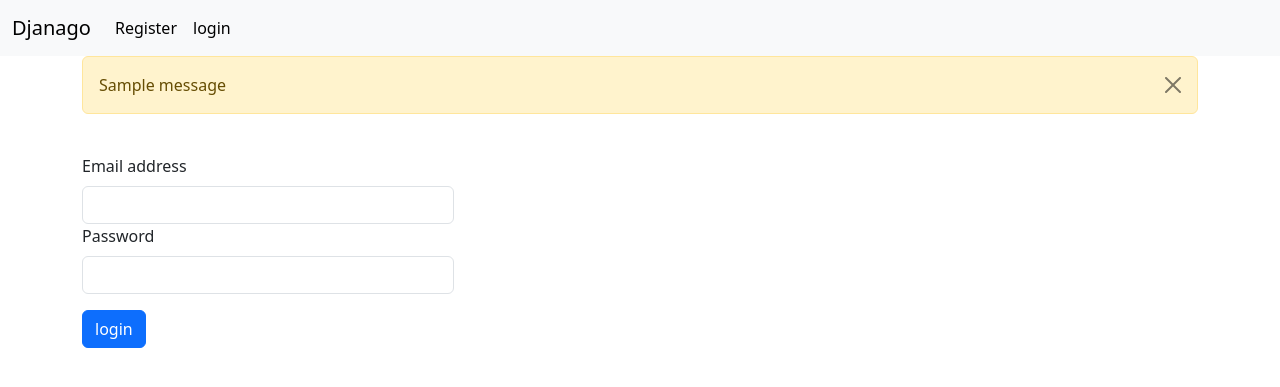
After one commit to yashpal96/DJANGOCRM, a Django app: page /login/ in a window 1280 px wide. The commit adds this page. Shown: the top 387 px of the page. Run offline with Django 5.2, Linux system fonts and the light colour scheme; tables that the repository leaves empty hold one stand-in row (values such as "Sample post"); one stand-in notice (Sample message) is shown.

Commit message:
registration

```diff
--- /dev/null
+++ b/website/templates/base.html
@@ -0,0 +1,29 @@
+<!doctype html>
+<html lang="en">
+  <head>
+    <meta charset="utf-8">
+    <meta name="viewport" content="width=device-width, initial-scale=1">
+    <title> Django CRM </title>
+    <link href="https://cdn.jsdelivr.net/npm/bootstrap@5.3.3/dist/css/bootstrap.min.css" rel="stylesheet" integrity="sha384-QWTKZyjpPEjISv5WaRU9OFeRpok6YctnYmDr5pNlyT2bRjXh0JMhjY6hW+ALEwIH" crossorigin="anonymous">
+  </head>
+  <body>
+
+
+    {% include 'navbar.html' %}
+
+    <div class="container">
+      {% if messages %}
+        {% for message in messages %}
+            <div class="alert alert-warning alert-dismissible fade show" role="alert">
+               {{message}}
+              <button type="button" class="btn-close" data-bs-dismiss="alert" aria-label="Close"></button>
+            </div>
+        {% endfor %}
+      {% endif %}
+        {% block content %}
+        {% endblock %}
+ </div>
+
+    <script src="https://cdn.jsdelivr.net/npm/bootstrap@5.3.3/dist/js/bootstrap.bundle.min.js" integrity="sha384-YvpcrYf0tY3lHB60NNkmXc5s9fDVZLESaAA55NDzOxhy9GkcIdslK1eN7N6jIeHz" crossorigin="anonymous"></script>
+  </body>
+</html>
--- a/website/templates/home.html
+++ b/website/templates/home.html
@@ -1 +1,23 @@
+{% extends 'base.html' %}
+{% block content %}
+<br/>
+<div class="col-md-4 offset-md-0">
+{% if user.is_authenticated %}
 <h1>DJANGO CRM</h1>
+{% else %}
+<form method="POST" action="{% url 'home' %}">
+    {% csrf_token %}
+    <form>
+        <div class="mb-3">
+          <label for="exampleInputEmail1" class="form-label">Email address</label>
+          <input type="text" class="form-control"  name="username" required>
+        <div class="mb-3">
+          <label for="exampleInputPassword1" class="form-label">Password</label>
+          <input type="password" class="form-control" name="password" required>
+        </div>
+        <button type="submit" class="btn btn-primary">login</button>
+      </form>
+</form>
+</div>
+{% endif %}
+{% endblock %}
--- /dev/null
+++ b/website/templates/navbar.html
@@ -0,0 +1,24 @@
+<nav class="navbar navbar-expand-lg bg-body-tertiary">
+    <div class="container-fluid">
+      <a class="navbar-brand" href="{% url 'home' %}"> Djanago </a>
+      <button class="navbar-toggler" type="button" data-bs-toggle="collapse" data-bs-target="#navbarSupportedContent" aria-controls="navbarSupportedContent" aria-expanded="false" aria-label="Toggle navigation">
+        <span class="navbar-toggler-icon"></span>
+      </button>
+      <div class="collapse navbar-collapse" id="navbarSupportedContent">
+        <ul class="navbar-nav me-auto mb-2 mb-lg-0">
+          {% if user.is_authenticated %}
+          <li class="nav-item">
+            <a class="nav-link active" href="{% url 'logout' %}">logout</a>
+          </li>
+          {% else %}
+          <li class="nav-item">
+            <a class="nav-link active"  href="{% url 'register' %}">Register</a>
+          </li>
+          <li class="nav-item">
+            <a class="nav-link active"  href="{% url 'home' %}">login</a>
+          </li>
+          {% endif %}
+        </ul>
+      </div>
+    </div>
+  </nav>
--- a/website/urls.py
+++ b/website/urls.py
@@ -2,4 +2,7 @@ from django.urls import path
 from . import views
 urlpatterns = [
     path('',views.home,name='home'),
+    path('login/',views.login_user,name='login'),
+    path('logout/',views.logout_user,name='logout'),
+    path('register/',views.register_user,name='register'),
 ]
--- a/website/views.py
+++ b/website/views.py
@@ -1,6 +1,44 @@
-from django.shortcuts import render
-
+from django.shortcuts import render ,redirect
+from django.contrib.auth import authenticate,login,logout
+from django.contrib import messages
 # Create your views here.
 
 def home(request):
-    return render(request,'home.html',{})
+    if request.method == 'POST':
+        username= request.POST['username']
+        password= request.POST['password']
+           # auth
+        user = authenticate(request,username=username ,password=password)
+        if user is not None:
+            login(request,user)
+            messages.success(request,"you have been logged in!")
+            return redirect('home')
+        else:
+            messages.success(request,'There was an error in loggin')
+            return redirect('home')
+    else:
+        return render(request,'home.html',{})
+
+def login_user(request):
+    if request.method == 'POST':
+        username= request.POST['username']
+        password= request.POST['password']
+           # auth
+        user = authenticate(request,username=username ,password=password)
+        if user is not None:
+            login(request,user)
+            messages.success(request,"you have been logged in!")
+            return redirect('home')
+        else:
+            messages.success(request,'There was an error in loggin')
+            return redirect('home')
+    else:
+        return render(request,'home.html',{})
+
+def logout_user(request):
+    logout(request)
+    messages.success(request,'U have been logged out ')
+    return redirect('home')
+
+def register_user(request):
+    return render(request,'register.html',{})
```
Also changed, not shown: website/forms.py (added, +29 -0 lines), website/templates/register.html (added, +11 -0 lines).
